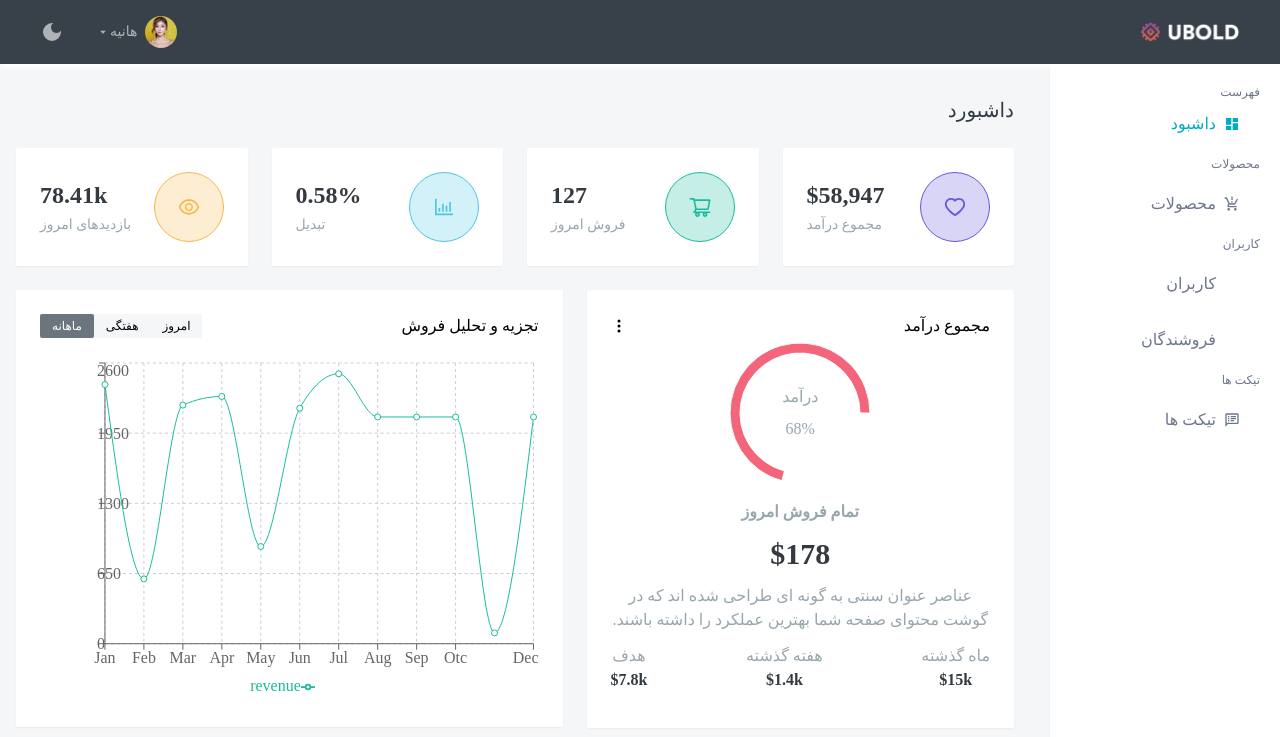
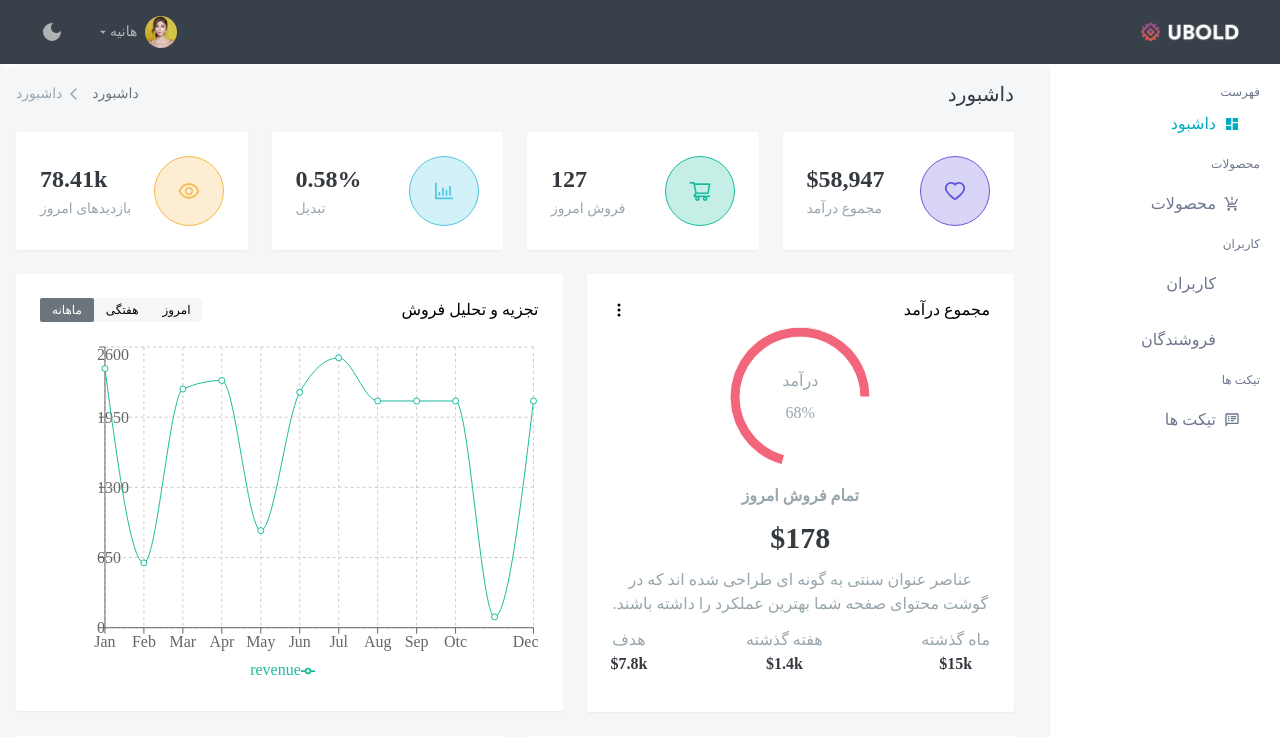
Before and after one commit to Mhboolor/my-dashboard, a React (Create React App) app: page / in a window 1280 px wide. Shown: the top 737 px of the page. Built offline with nearby package versions, Linux system fonts and the light colour scheme; some icons are missing.

Commit message:
feat:Create Commponent For Title Pages

```diff
--- a/src/components/BreadCrumb.jsx
+++ b/src/components/BreadCrumb.jsx
@@ -7,7 +7,7 @@ function BreadCrumb({address}) {
     <ul className='flex items-center gap-2 text-gray-2 text-sm'>
         <Link to={'/'} className='text-gray-4' >داشبورد</Link>
         <MdArrowBackIos/>
-        <Link to={`/${address}`}>{address}</Link>
+        <Link>{address}</Link>
     </ul>
   )
 }
--- /dev/null
+++ b/src/components/HeaderPages.jsx
@@ -0,0 +1,13 @@
+import React from 'react'
+import BreadCrumb from './BreadCrumb'
+
+function HeaderPages({title , address}) {
+  return (
+    <div className='flex items-center justify-between'>
+        <p className='text-xl text-gray-6'>{title}</p>
+        <BreadCrumb address={address}/>
+    </div>
+  )
+}
+
+export default HeaderPages
--- a/src/pages/Dashboard.jsx
+++ b/src/pages/Dashboard.jsx
@@ -3,13 +3,12 @@ import StatusBox from "../components/dahboard/StatusBox";
 import ChartBox from "../components/dahboard/ChartBox";
 import BestUsers from "../components/dahboard/BestUsers";
 import RevenueHistory from "../components/dahboard/RevenueHistory";
+import HeaderPages from "../components/HeaderPages";
 
 function Dashboard() {
   return (
     <div className="flex flex-col gap-6">
-      <div className="flex items-center font-medium text-xl text-gray-6 mt-4">
-        <p>داشبورد</p>
-      </div>
+      <HeaderPages title={"داشبورد"} address={"داشبورد"}/>
       <StatusBox />
       <ChartBox/>
       <div className="flex flex-col lg:flex-row items-start gap-6">
--- a/src/pages/Products.jsx
+++ b/src/pages/Products.jsx
@@ -1,16 +1,13 @@
 import React from 'react'
-import BreadCrumb from '../components/BreadCrumb'
 import SearchBox from '../components/products/SearchBox'
 import Product from '../components/products/Product'
+import HeaderPages from '../components/HeaderPages'
 
 
 function Products() {
   return (
     <div className='flex flex-col gap-5'>
-      <div className='flex items-center justify-between'>
-        <p className='text-xl text-gray-6'>محصولات</p>
-        <BreadCrumb address={'iten'}/>
-      </div>
+      <HeaderPages title={"محصولات"} address={"محصولات"}/>
       <SearchBox/>
       <div className='grid grid-cols-1 md:grid-cols-2 lg:grid-cols-3 xl:grid-cols-4 gap-5'>
         <Product/>
```
